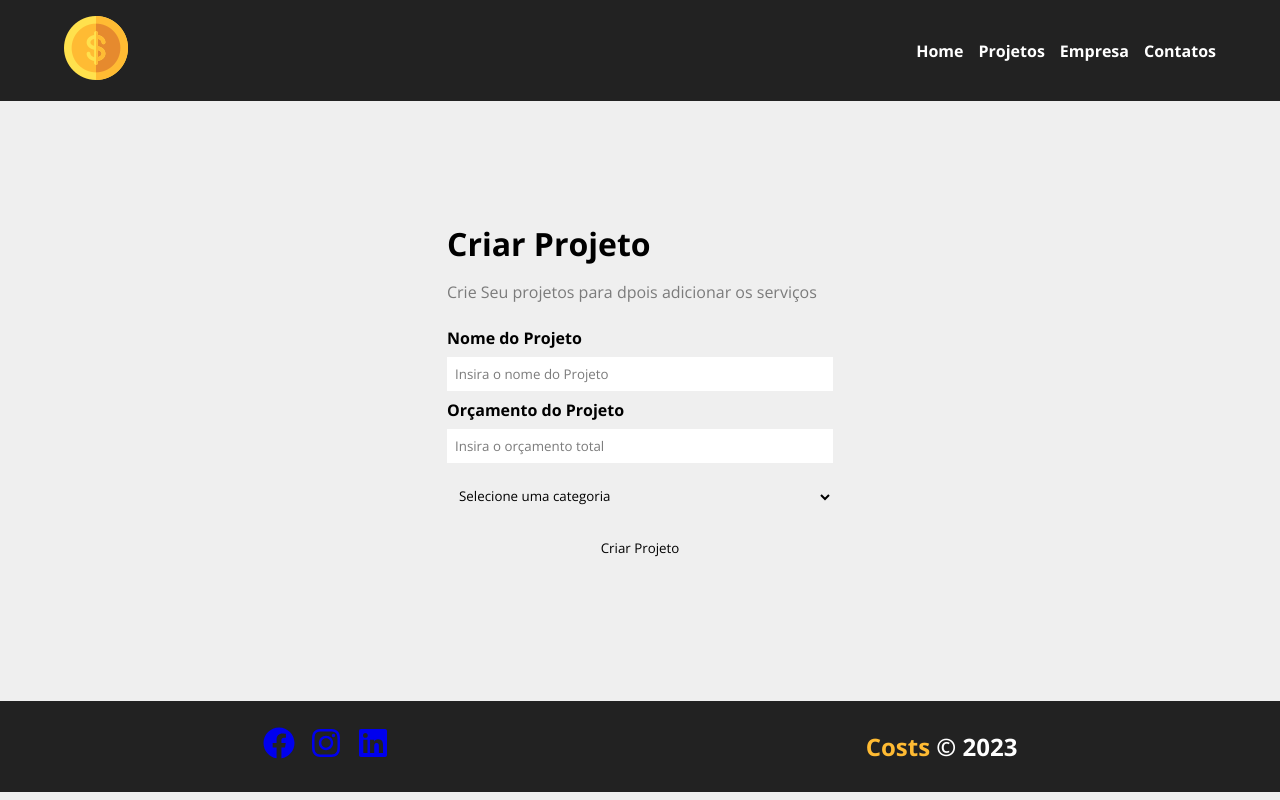
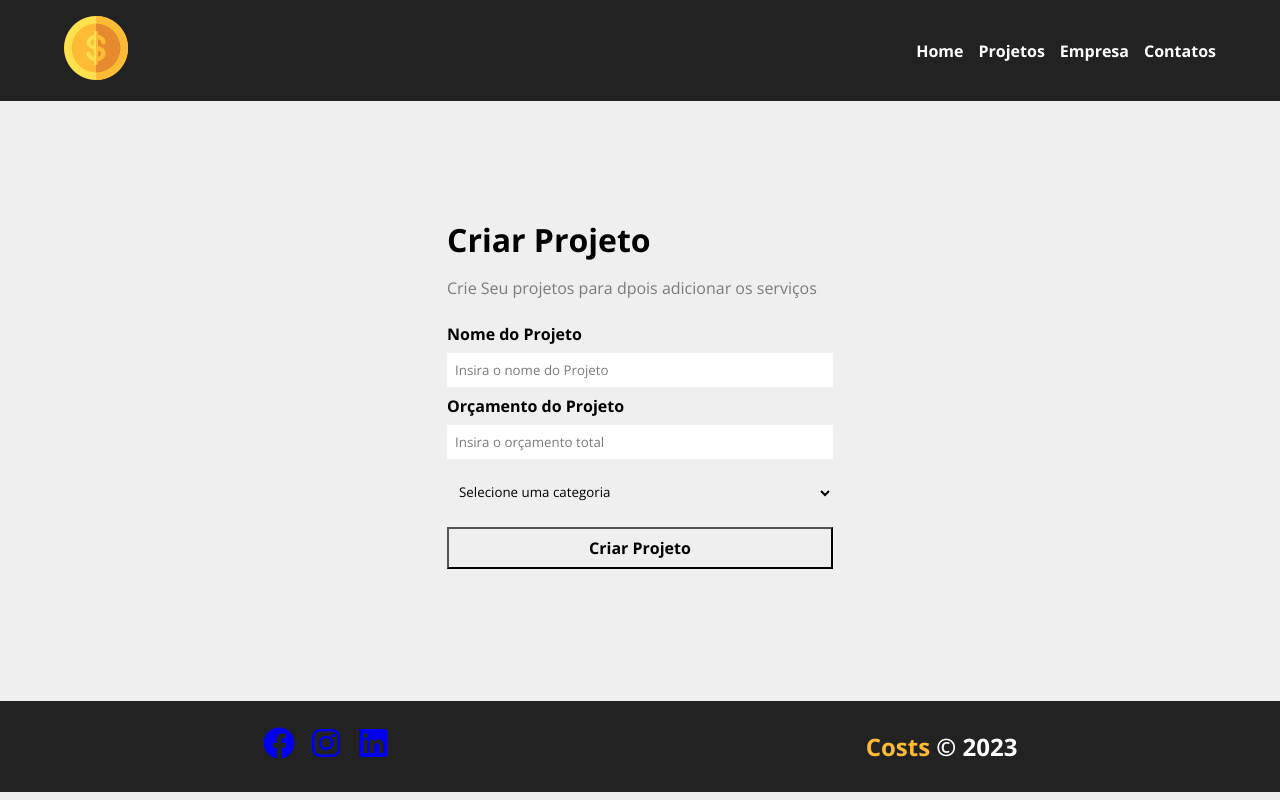
Before and after one commit to AlexSimao/projeto-costs, a React (Vite) app: page /newproject in a window 1280 px wide. Built offline with nearby package versions, Linux system fonts and the light colour scheme.

Commit message:
Criando e estilizando o componente SubmitButton

```diff
--- a/src/components/form/Option.jsx
+++ /dev/null
@@ -1,3 +0,0 @@
-function Option({ text, att, value }) {
-  return <option value={value}>text</option>;
-}
--- /dev/null
+++ b/src/components/form/SubmitButton.jsx
@@ -0,0 +1,16 @@
+import styles from "./SubmitButton.module.css";
+
+function SubmitButton({ id, text }) {
+  return (
+    <div className={styles.form_control}>
+      <button
+        id={id}
+        className={styles.btn}
+      >
+        {text}
+      </button>
+    </div>
+  );
+}
+
+export default SubmitButton;
--- /dev/null
+++ b/src/components/form/SubmitButton.module.css
@@ -0,0 +1,21 @@
+.form_control {
+  display: flex;
+  flex-direction: column;
+
+  margin: 1em 0;
+
+  .btn {
+    padding: .5em;
+    border-radius: 0;
+    font-weight: bold;
+    font-size: 1em;
+
+    transition: .5s;
+  }
+
+  .btn:hover {
+    color: #ffbb33;
+    background-color: black;
+  }
+
+}
--- a/src/components/project/ProjectForm.jsx
+++ b/src/components/project/ProjectForm.jsx
@@ -1,8 +1,9 @@
 import Input from "../form/Input";
 import Select from "../form/Select";
+import SubmitButton from "../form/SubmitButton";
 import styles from "./ProjectForm.module.css";
 
-function ProjectForm() {
+function ProjectForm({btnText}) {
   return (
     <form className={styles.form}>
       <Input
@@ -28,10 +29,9 @@ function ProjectForm() {
         ]}
       />
 
-      <Input
+      <SubmitButton
         id="btn_submit"
-        type="submit"
-        value="Criar Projeto"
+        text={btnText}
       />
     </form>
   );
--- a/src/components/routers/NewProject.jsx
+++ b/src/components/routers/NewProject.jsx
@@ -6,7 +6,7 @@ function NewProject() {
     <div className={styles.newproject_container}>
       <h1>Criar Projeto</h1>
       <p>Crie Seu projetos para dpois adicionar os serviços</p>
-      <ProjectForm />
+      <ProjectForm btnText="Criar Projeto" />
     </div>
   );
 }
```
